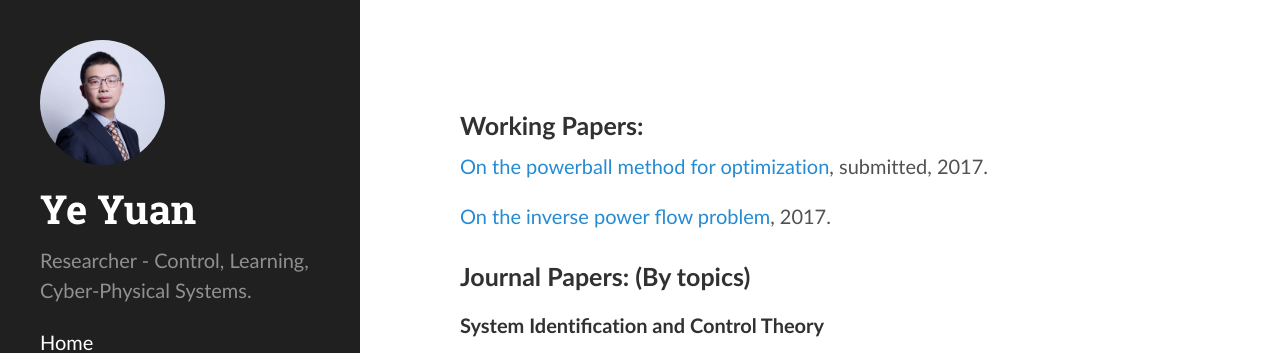
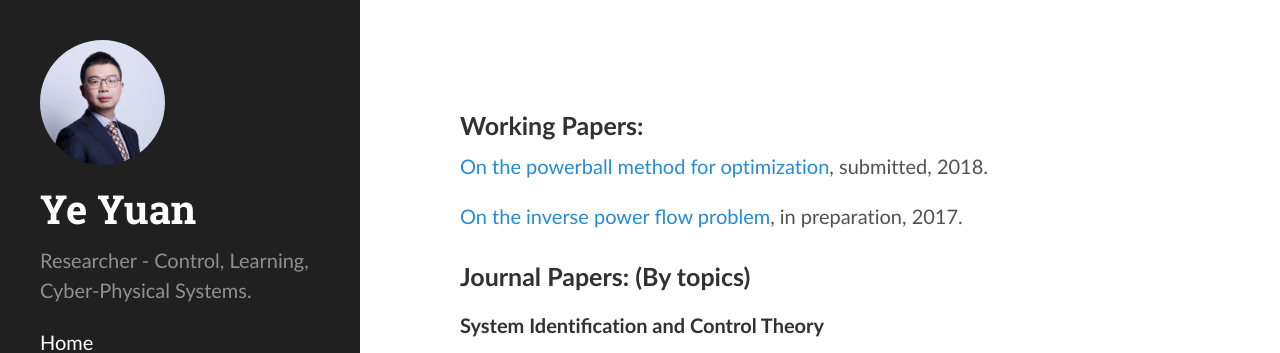
Before and after one commit to yy311/yy311.github.io, a Jekyll site: the page built from publication.md, in a window 1280 px wide and 900 px high. Shown: the top 353 px of the window. Built offline with Jekyll 4.4.1, drawn with Linux system fonts in a browser that asks for light colours.

Commit message:
Update publication.md

```diff
--- a/publication.md
+++ b/publication.md
@@ -4,9 +4,9 @@ layout: page
 
 <h3>Working Papers: </h3>
 
-[On the powerball method for optimization](https://arxiv.org/abs/1603.07421), submitted, 2017.
+[On the powerball method for optimization](https://arxiv.org/abs/1603.07421), submitted, 2018.
 
-[On the inverse power flow problem](https://arxiv.org/abs/1610.06631), 2017.
+[On the inverse power flow problem](https://arxiv.org/abs/1610.06631), in preparation, 2017.
 
 <h3>Journal Papers: (By topics)</h3>
 
```
